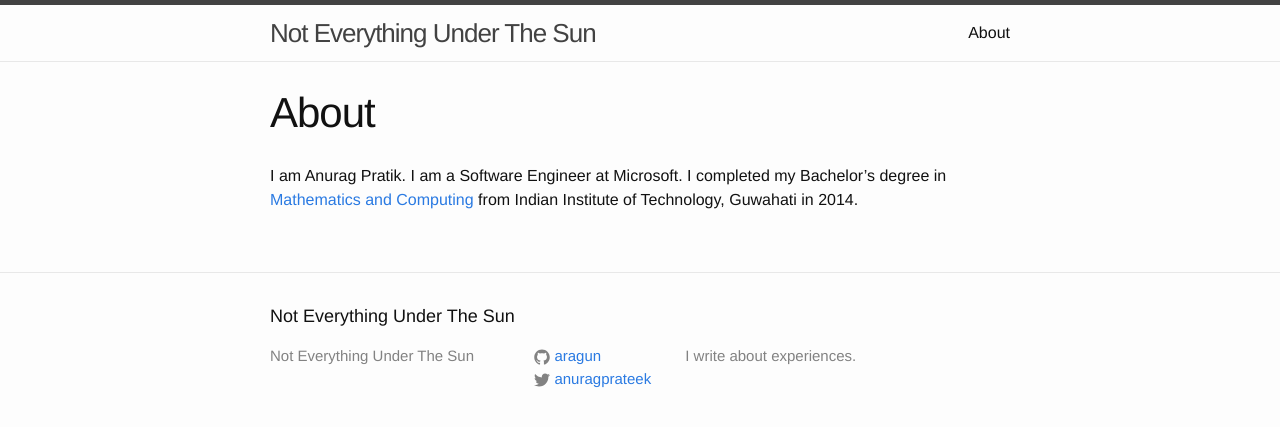
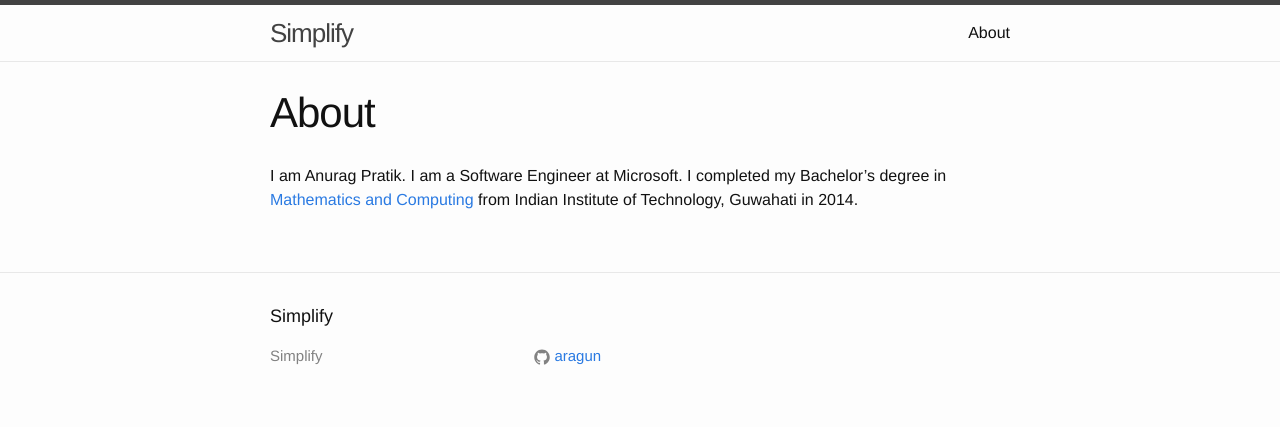
Before and after one commit to aragun/aragun.github.io, a Jekyll site: the page built from about.md, in a window 1280 px wide. Shown: the top 427 px of the page. Built offline with Jekyll 4.4.1, drawn with Linux system fonts in a browser that asks for light colours.

Commit message:
Update _config.yml

```diff
--- a/_config.yml
+++ b/_config.yml
@@ -6,13 +6,11 @@
 # 'jekyll serve'. If you change this file, please restart the server process.
 
 # Site settings
-title: Not Everything Under The Sun
+title: Simplify
 #email: anuragprateek@gmail.com
 description: > # this means to ignore newlines until "baseurl:"
-  I write about experiences.
 baseurl: "" # the subpath of your site, e.g. /blog
 #url: "http://yourdomain.com" # the base hostname & protocol for your site
-twitter_username: anuragprateek
 github_username:  aragun
 
 # Build settings
```
